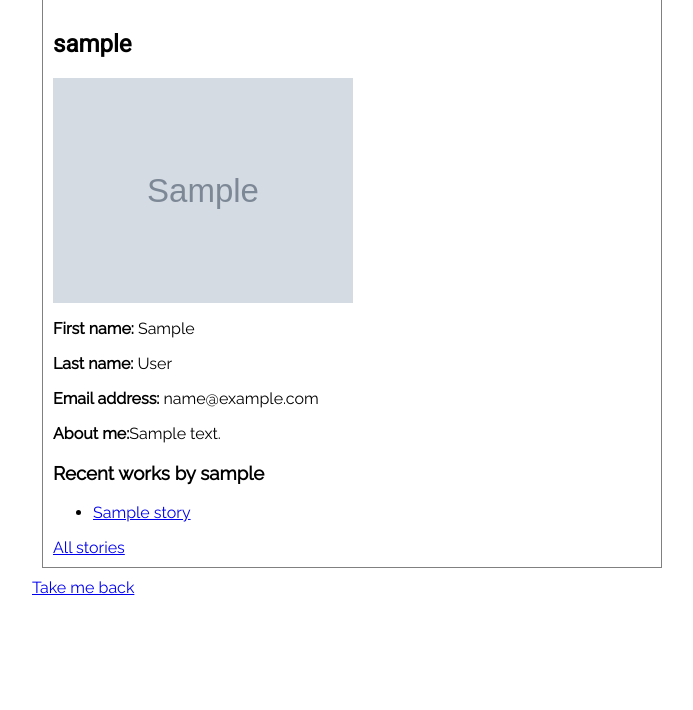
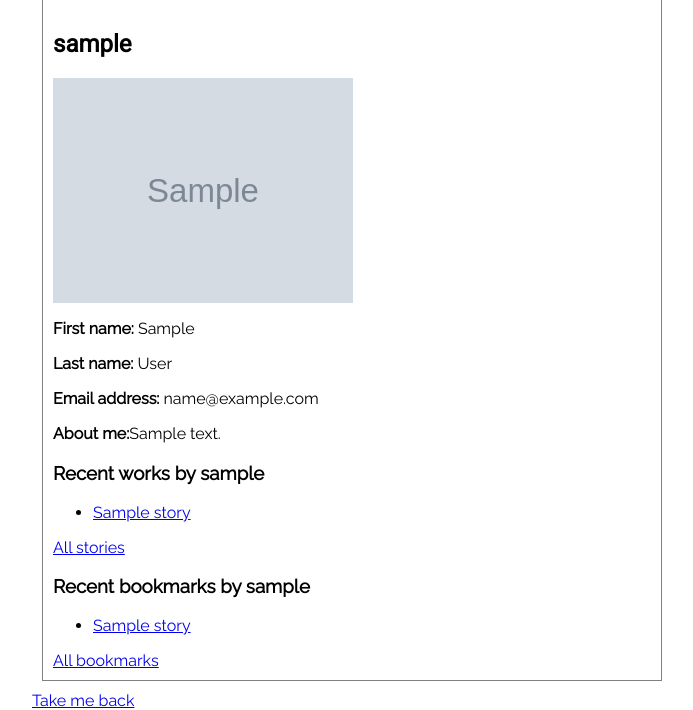
Before and after one commit to monika-osiak/fanfic-io, a Django app: a page that uses users/templates/users/profile.html in a window 1280 px wide. Shown: the part 309-1019 px from the top of the page, without its empty margins (288-981 px from the left). Before the commit the page ends 904 px from the top, so only its background shows below. Run offline with Django 3.2, Linux system fonts and the light colour scheme; tables that the repository leaves empty hold one stand-in row (values such as "Sample post"); grey boxes marked "Sample" are stand-in pictures.

Commit message:
list of bookmarks added to profile view

```diff
--- a/users/templates/users/profile.html
+++ b/users/templates/users/profile.html
@@ -31,6 +31,18 @@
     {% else %}
         <p>This user has not posted any stories yet.</p>
     {% endif %}
+
+    <h3>Recent bookmarks by {{ displayed_user.username }}</h3>
+    {% if user_bookmarks_list %}
+        <ul>
+        {% for work in user_bookmarks_list %}
+            <li><a href="{% url 'works:get_story' work.id %}">{{ work.title }}</a></li>
+        {% endfor %}
+        </ul>
+        <a href="{% url 'users:bookmarks' displayed_user.username %}">All bookmarks</a>
+    {% else %}
+        <p>This user has not bookmarked any stories yet.</p>
+    {% endif %}
 </div>
 
 
--- a/users/views.py
+++ b/users/views.py
@@ -40,10 +40,12 @@ def profile(request, username):
     displayed_user = get_object_or_404(User, username=username)
     user_profile = get_object_or_404(Profile, user=displayed_user)
     user_works_list = displayed_user.story_set.all()[:3]
+    user_bookmarks_list = user_profile.bookmarks.all()[:3]
     context = {
         'displayed_user': displayed_user,
         'user_profile': user_profile,
         'user_works_list': user_works_list,
+        'user_bookmarks_list': user_bookmarks_list,
         'owner': displayed_user == request.user
     }
     # TODO: maybe add some recent bookmarks?
```
